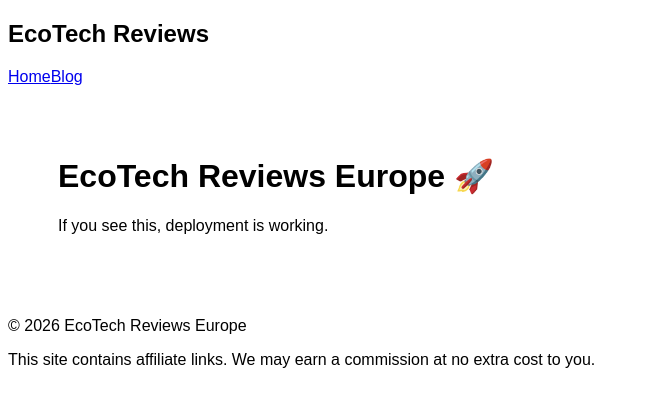
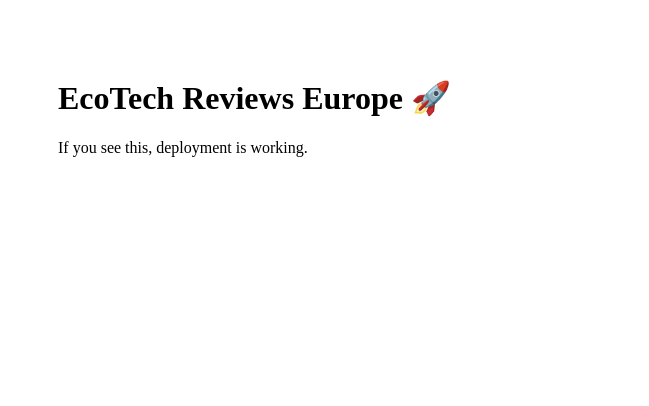
Before and after one commit to bonny503/EcoTech-Reviews-Europe-, a Next.js app: page / in a window 1280 px wide. Shown: the top 406 px of the page, without its empty margins (0-649 px from the left). Built offline with nearby package versions, Linux system fonts and the light colour scheme.

Commit message:
Update layout.tsx

```diff
--- a/app/layout.tsx
+++ b/app/layout.tsx
@@ -1,27 +1,11 @@
-import "./globals.css";
-import Navbar from "@/components/Navbar";
-import Footer from "@/components/Footer";
-
-export const metadata = {
-  title: "EcoTech Reviews Europe",
-  description:
-    "Honest eco-tech reviews, comparisons, and guides for UK & Germany.",
-};
-
 export default function RootLayout({
   children,
 }: {
   children: React.ReactNode;
 }) {
   return (
-    <html lang="en">
-      <body className="bg-white text-gray-900">
-        <Navbar />
-        <main className="min-h-screen max-w-5xl mx-auto px-4">
-          {children}
-        </main>
-        <Footer />
-      </body>
+    <html>
+      <body>{children}</body>
     </html>
   );
 }
```
